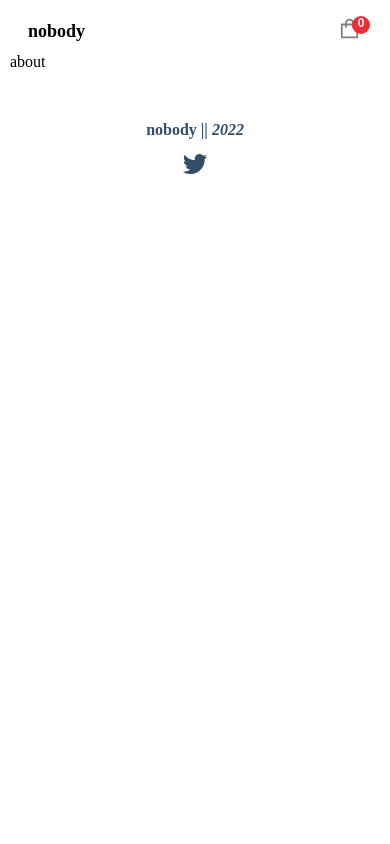
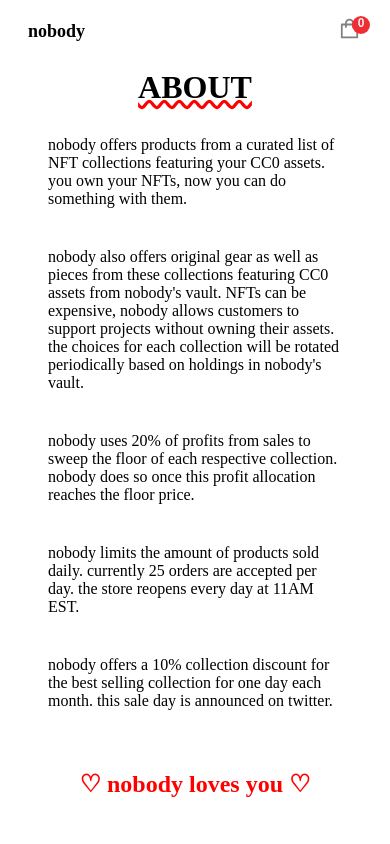
Before and after one commit to mczernyk/nobody, a Next.js app: page /about in a window 390 px wide. Shown: the top 844 px of the page. Built offline with nearby package versions, Linux system fonts and the light colour scheme; no server answers.

Commit message:
footer styling

```diff
--- a/components/Footer.jsx
+++ b/components/Footer.jsx
@@ -1,10 +1,14 @@
 import React from 'react';
 import Link from 'next/link';
 import { AiFillInstagram, AiOutlineTwitter} from 'react-icons/ai';
+import { useStateContext } from '../context/StateContext';
+
 
 
 
 const Footer = () => {
+  const { handleClickScroll, scrollTo } = useStateContext();
+
   const date = new Date().getFullYear()
 
   return (
@@ -16,7 +20,7 @@ const Footer = () => {
           nobody
           </Link>
         </p>
-        <p className='footer-space'> ||<i> {date}</i>
+        <p className='footer-space'> |<i> {date}</i>
         </p>
 
       </div>
--- a/components/Header.jsx
+++ b/components/Header.jsx
@@ -3,35 +3,12 @@ import Link from 'next/link';
 import { useStateContext } from '../context/StateContext';
 
 const Header = () => {
-  const { menuVisible, setMenuVisible } = useStateContext();
+  const { menuVisible, setMenuVisible, handleClickScroll, scrollTo } = useStateContext();
 
   const handleVisible = (visible) => {
     setMenuVisible(!visible)
   }
 
-  const handleClickScroll = (e, name) => {
-    e.preventDefault()
-
-    let scroll = true
-    let elem = document.getElementById(name)
-          scroll = elem ? true : false
-
-    scroll
-      ? scrollTo(elem, 0, null)
-      : console.log(`Element not found: ${elem}`) // eslint-disable-line
-  }
-  const scrollTo = (element, offSet = 0, timeout = null) => {
-    const elemPos = element
-      ? element.getBoundingClientRect().top + window.pageYOffset
-      : 0
-    if (timeout) {
-      setTimeout(() => {
-        window.scroll({ top: elemPos + offSet, left: 0, behavior: "smooth" })
-      }, timeout)
-    } else {
-      window.scroll({ top: elemPos + offSet, left: 0, behavior: "smooth" })
-    }
-  }
 
   return (
     <div className='header-container'>
--- a/components/Navbar.jsx
+++ b/components/Navbar.jsx
@@ -9,13 +9,13 @@ const Navbar = () => {
   const { showCart, setShowCart, totalQuantities, connectWallet, walletAddress, setWalletAddress, abbvWalletAddress  } = useStateContext();
 
   return (
-    <div className="navbar-container">
+    <div className="navbar-container" id="header">
       <div className="navbar-left">
         <h1 className="logo">
           <Link href="/">nobody</Link>
         </h1>
         {walletAddress !=='no wallet connected :(' &&
-          <p className="wallet-info"> || wallet: {abbvWalletAddress}</p>
+          <p className="wallet-info"> | wallet: {abbvWalletAddress}</p>
         }
 
       </div>
--- a/context/StateContext.js
+++ b/context/StateContext.js
@@ -24,6 +24,30 @@ export const StateContext = ({ children }) => {
   const [banners, setBanners] = useState([])
   const [derivs, setDerivs] = useState([])
 
+  const handleClickScroll = (e, name) => {
+    e.preventDefault()
+
+    let scroll = true
+    let elem = document.getElementById(name)
+          scroll = elem ? true : false
+
+    scroll
+      ? scrollTo(elem, 0, null)
+      : console.log(`Element not found: ${elem}`) // eslint-disable-line
+  }
+  const scrollTo = (element, offSet = 0, timeout = null) => {
+    const elemPos = element
+      ? element.getBoundingClientRect().top + window.pageYOffset
+      : 0
+    if (timeout) {
+      setTimeout(() => {
+        window.scroll({ top: elemPos + offSet, left: 0, behavior: "smooth" })
+      }, timeout)
+    } else {
+      window.scroll({ top: elemPos + offSet, left: 0, behavior: "smooth" })
+    }
+  }
+
 
   const connectWallet = async () => {
     if (typeof window.ethereum !== 'undefined') {
@@ -32,7 +56,7 @@ export const StateContext = ({ children }) => {
 
       setWalletAddress(accounts[0])
 
-      let abbvAddy = accounts[0].slice(0,5) + '...' + accounts[0].slice(-6)
+      let abbvAddy = accounts[0].slice(0,5) + '...' + accounts[0].slice(-4)
 
       setAbbvWalletAddress(abbvAddy)
 
@@ -270,7 +294,10 @@ export const StateContext = ({ children }) => {
         preview,
         setPreview,
         menuVisible,
-        setMenuVisible
+        setMenuVisible,
+        handleClickScroll,
+        scrollTo
+
       }}
     >
       {children}
--- a/pages/about.js
+++ b/pages/about.js
@@ -1,7 +1,33 @@
 import React from 'react'
+import Link from 'next/link';
+
 
 export default function about() {
   return (
-    <div>about</div>
+    <div className="about-container">
+      <h1>about</h1>
+        <div className='about-content'>
+          <p>nobody offers products from a curated list of NFT collections featuring your CC0 assets. you own your NFTs, now you can do something with them.</p>
+
+          <p>nobody also offers original gear as well as pieces from these collections featuring CC0 assets from nobody's vault. NFTs can be expensive, nobody allows customers to support projects without owning their assets. the choices for each collection will be rotated periodically based on holdings in nobody's vault.</p>
+
+          <p>nobody uses 20% of profits from sales to sweep the floor of each respective collection. nobody does so once this profit allocation reaches the floor price.</p>
+
+          <p>nobody limits the amount of products sold daily. currently 25 orders are accepted per day. the store reopens every day at 11AM EST.</p>
+
+          <p>nobody offers a 10% collection discount for the best selling collection for one day each month. this sale day is announced on twitter.</p>
+
+          <h2>♡ nobody loves you ♡</h2>
+          <h3>
+          <Link href="/">
+          go home
+          </Link>
+
+          </h3>
+
+        </div>
+
+
+    </div>
   )
 }
--- a/pages/index.js
+++ b/pages/index.js
@@ -14,9 +14,6 @@ const Home = ({ products, bannerData }) => (
   <div>
     {/*<HeroBanner heroBanner={bannerData.length && bannerData[0]}  />*/}
     <Header />
-
-    <div className="products-heading">
-    </div>
 
     <div className='products-collection-container'  id="nobody">
 
@@ -103,7 +100,7 @@ const Home = ({ products, bannerData }) => (
 
 
 
-    <FooterBanner footerBanner={bannerData && bannerData[0]} />
+    {/*<FooterBanner footerBanner={bannerData && bannerData[0]} />*/}
   </div>
 );
 
--- a/styles/globals.css
+++ b/styles/globals.css
@@ -4,8 +4,8 @@ body, * {
   padding: 0;
   margin: 0;
   /* font-family: BlinkMacSystemFont, 'Segoe UI', Roboto, Oxygen, Ubuntu, Cantarell, 'Open Sans', 'Helvetica Neue', sans-serif, sans-serif; */
-  font-family: "ITC Avant Garde Gothic LT";
-  src: url('../asset/ITC Avant Garde Gothic LT Bold.ttf');
+  font-family: "ITC Avant Garde Gothic";
+  src: url('../asset/ITC Avant Garde Gothic CE Book.ttf');
   box-sizing: border-box;
   /* letter-spacing: .25rem; */
 
@@ -22,9 +22,9 @@ a {
 .main-container{
 /* max-width: 1400px; */
 margin: auto;
-width: 100%;
+width: 100%
+}
 
-}
 .layout{
   padding: 10px;
 }
@@ -77,6 +77,52 @@ width: 100%;
   transition: transform 0.5s ease;
   text-transform: uppercase;
   cursor: auto;
+}
+
+.about-container {
+  padding: 6px 18px;
+  display: flex;
+  flex-direction: column;
+  justify-content: center;
+  align-items: center;
+}
+
+.about-container h1 {
+  text-align: center;
+  text-decoration: underline wavy red;
+  text-transform: uppercase;
+  padding: 10px;
+}
+
+.about-container h2 {
+  text-align: center;
+  color: red;
+  padding: 40px
+}
+
+.about-container h3 {
+  text-align: center;
+  padding: 20px
+}
+
+.about-container h3:hover {
+  color: red;
+  transform: scale(1.1,1.1);
+
+}
+
+.about-container p{
+  padding: 20px
+}
+
+.about-content {
+  width: 50%
+}
+
+@media only screen and (max-width: 600px) {
+  .about-content {
+    width: 100%;
+  }
 }
 
 .nft-container {
@@ -160,8 +206,10 @@ width: 100%;
 .footer-space {
   white-space: pre-wrap;
 }
+
 .footer-home:hover{
-  color: red;
+  color: white;
+  cursor: pointer;
 }
 
 .wallet-info{
@@ -303,8 +351,8 @@ width: 100%;
   padding: 20px;
   border: white 10px solid;
   border-radius: 50%;
-  /* font-family: "ITC Avant Garde Gothic LT";
-  src: url('../asset/ITC Avant Garde Gothic LT Bold.otf'); */
+  font-family: "ITC Avant Garde Gothic LT";
+  src: url('../asset/ITC Avant Garde Gothic LT Bold.ttf');
 }
 .title-underline {
   /* text-decoration: underline wavy red; */
@@ -404,7 +452,7 @@ width: 300px;
 line-height: 1.3;
 display: flex;
 flex-direction: column;
- color: #324d67;
+ color: black;
 
 }
 .desc p{
@@ -422,7 +470,7 @@ text-align: end;
 .products-heading{
   text-align: center;
   margin: 40px 0px;
- color: #324d67;
+ color: black;
 
 }
 .products-heading h2{
@@ -512,17 +560,19 @@ text-align: end;
 }
 
 .footer-container{
-  color: #324d67;
+  display: flex;
+  flex-direction: column;
+  align-items: center;
+  background-color: red;
+  color: black;
   text-align: center;
   margin-top: 20px;
   padding: 30px 10px;
-  font-weight: 700;
-  display: flex;
-  flex-direction: column;
-  align-items: center;
+  font-weight: 500;
+  width: 100%;
+  border-radius: 10px;
   gap: 10px;
   justify-content: center;
-
 }
 .footer-container .icons{
   font-size: 30px;
@@ -589,7 +639,7 @@ padding: 20px 10px;
   display: flex;
   justify-content: space-between;
   width: 350px;
-   color: #324d67;
+   color: black;
 
 }
 .item-desc .bottom{
@@ -659,7 +709,7 @@ padding: 30px 65px;
  gap: 40px;
  margin: 40px;
  margin-top: 60px;
- color: #324d67;
+ color: black;
 
 }
 
@@ -726,7 +776,7 @@ padding: 30px 65px;
   margin-top: 10px;
 }
 .reviews p{
-  color: #324d67;
+  color: black;
   margin-top: 0px;
 }
 .product-detail-desc .price{
@@ -825,7 +875,7 @@ padding: 30px 65px;
 .maylike-products-wrapper h2{
   text-align: center;
   margin: 50px;
-  color: #324d67;
+  color: black;
   text-decoration: underline wavy red;
   text-transform: uppercase;
 
@@ -866,7 +916,7 @@ margin-top: 160px;
   margin-top: 15px 0px;
   font-weight: 900;
   font-size: 40px;
-  color:#324d67;
+  color:black;
 }
 .success .email-msg{
    font-size: 16px;
@@ -998,7 +1048,7 @@ margin-top: 160px;
   }
   .flex h5{
     font-size: 16px;
-    color: #324d67;
+    color: black;
   }
   .flex h4{
     font-size: 16px;
```
Also changed, not shown: asset/ITC Avant Garde Gothic CE Book.ttf (added).
